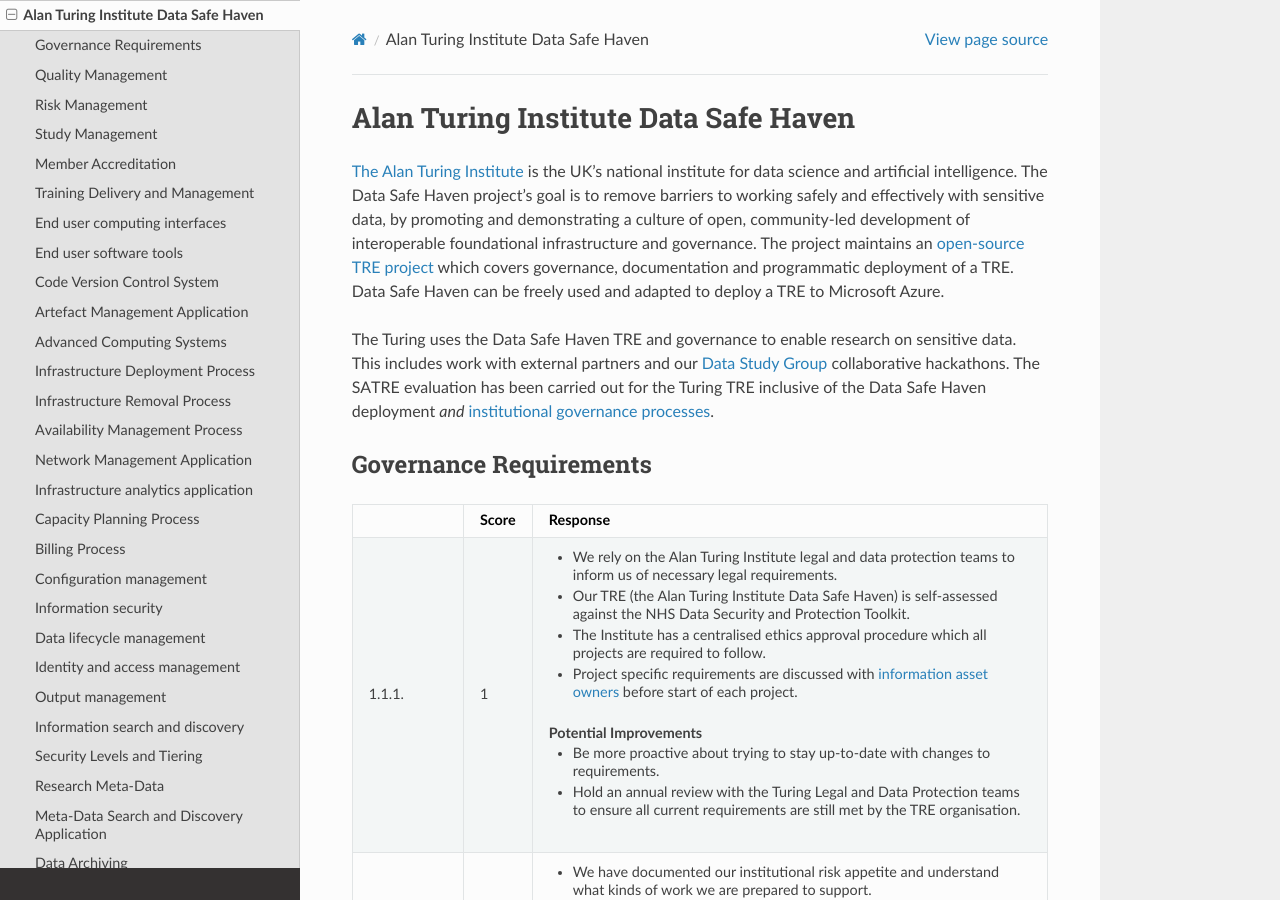
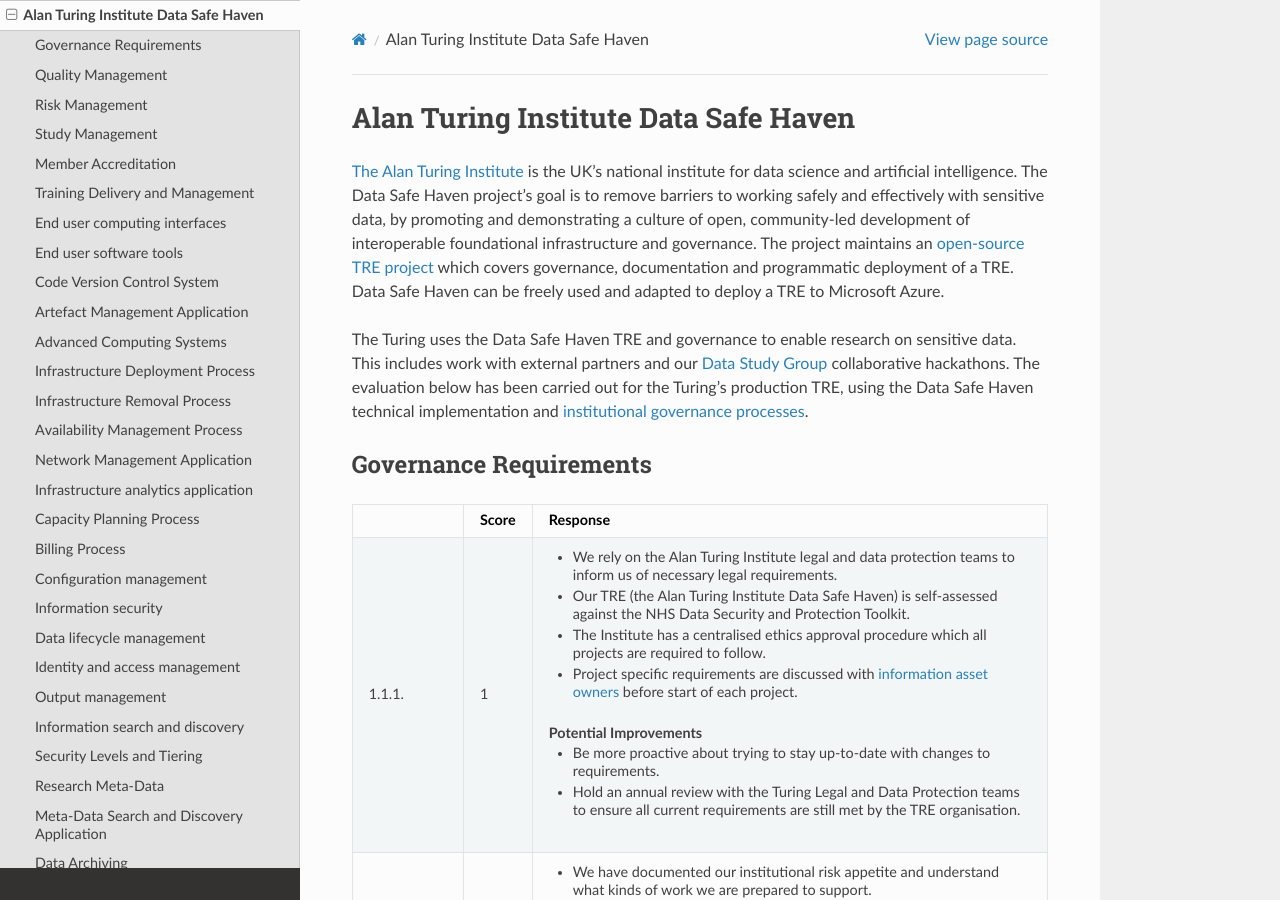
Before and after one commit to sa-tre/satre-specification, a Sphinx documentation site: the page built from docs/source/evaluations/alan_turing_institute.md, in a window 1280 px wide and 900 px high. Built offline with Sphinx 7.4.7 and the Read the Docs theme 2.0.0, drawn with Linux system fonts in a browser that asks for light colours.

Commit message:
Clarify evaluation description

```diff
--- a/docs/source/evaluations/alan_turing_institute.md
+++ b/docs/source/evaluations/alan_turing_institute.md
@@ -9,7 +9,7 @@ Data Safe Haven can be freely used and adapted to deploy a TRE to Microsoft Azur
 
 The Turing uses the Data Safe Haven TRE and governance to enable research on sensitive data.
 This includes work with external partners and our [Data Study Group](https://www.turing.ac.uk/collaborate-turing/data-study-groups) collaborative hackathons.
-The SATRE evaluation has been carried out for the Turing TRE inclusive of the Data Safe Haven deployment _and_ [institutional governance processes](https://alan-turing-institute.github.io/trusted-research).
+The evaluation below has been carried out for the Turing's production TRE, using the Data Safe Haven technical implementation and [institutional governance processes](https://alan-turing-institute.github.io/trusted-research).
 
 ## Governance Requirements
 
```
